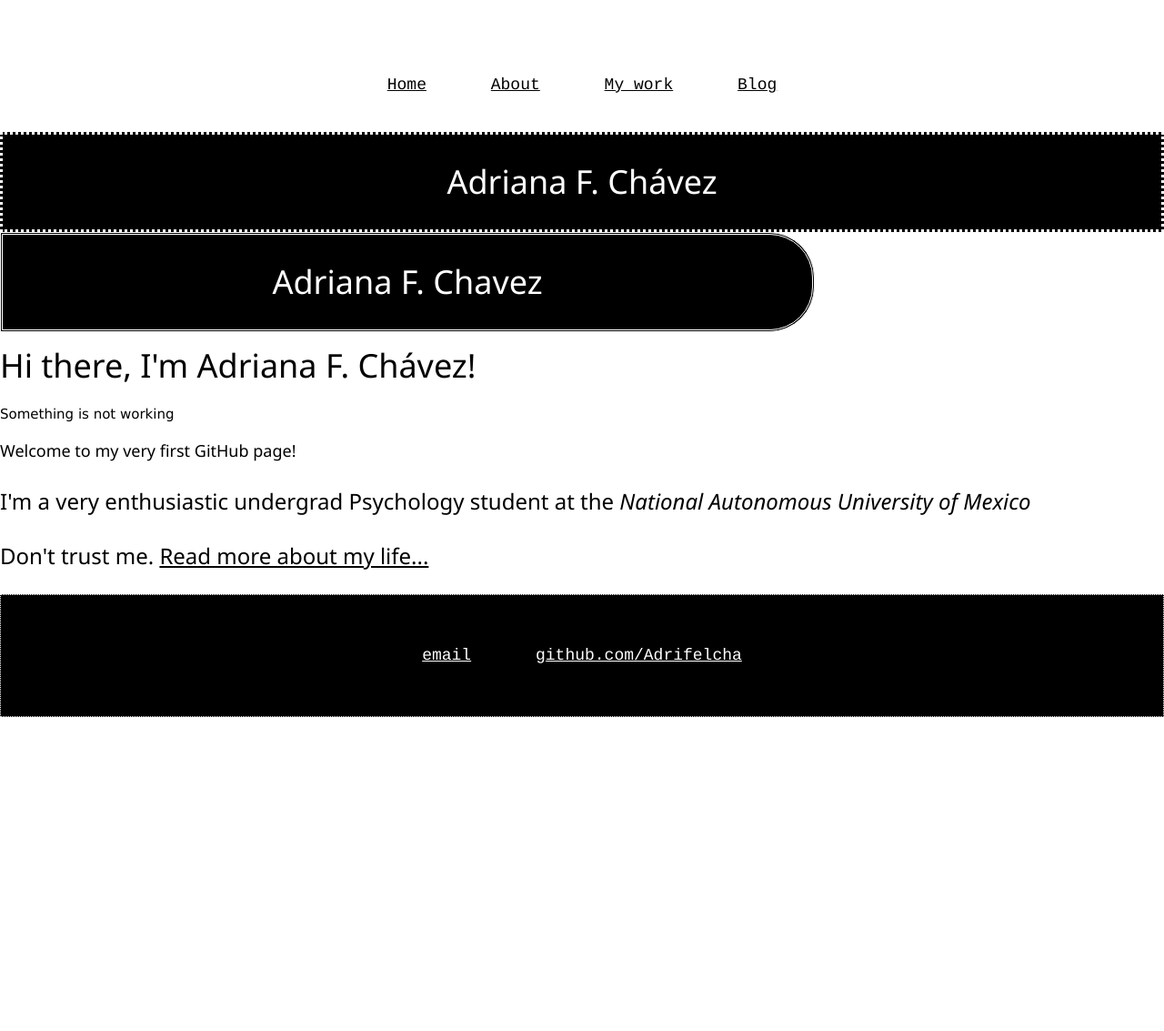
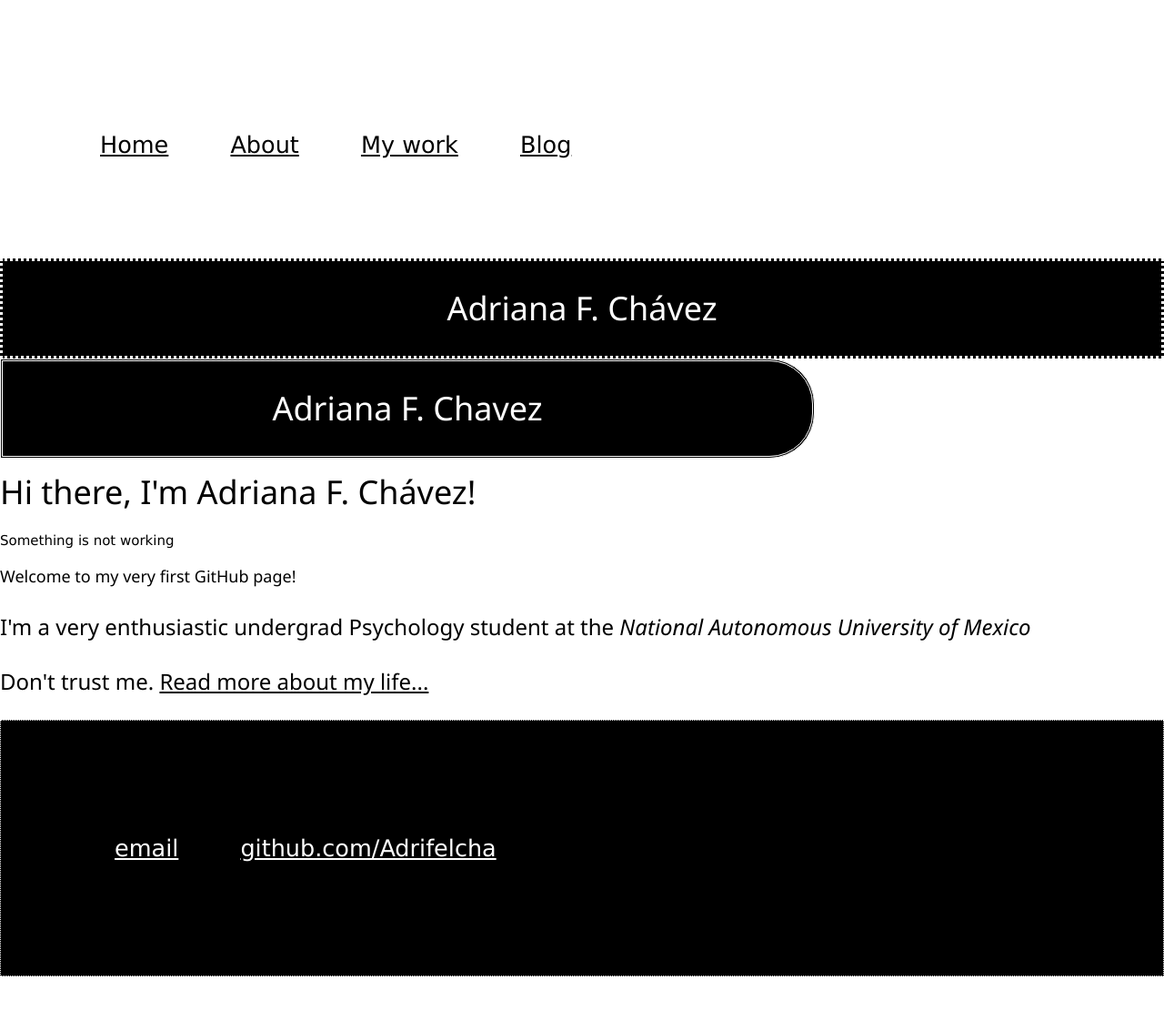
Before and after one commit to Adrifelcha/Adrifelcha-github.io, a Jekyll site: the page built from index.html, in a window 1280 px wide. Shown: the whole page at 91% size. Built offline with Jekyll 4.4.1, drawn with Linux system fonts in a browser that asks for light colours; before the commit the page ends 900 px from its top, so only the background shows below that.

Commit message:
Update default.html

```diff
--- a/_layouts/default.html
+++ b/_layouts/default.html
@@ -43,11 +43,10 @@
 			}
 
 			nav ul, footer ul {
-    				font-family:'Couries New', 'Courier', 'monospace';
-    				padding: 20px;
-    				font-size:1.2em;
+    				padding: 80px;
+    				font-size:1.7em;
     				list-style: none;
-    				text-align:center;
+    				text-align:left;
 			}
 
 			nav ul li, footer ul li {
```
